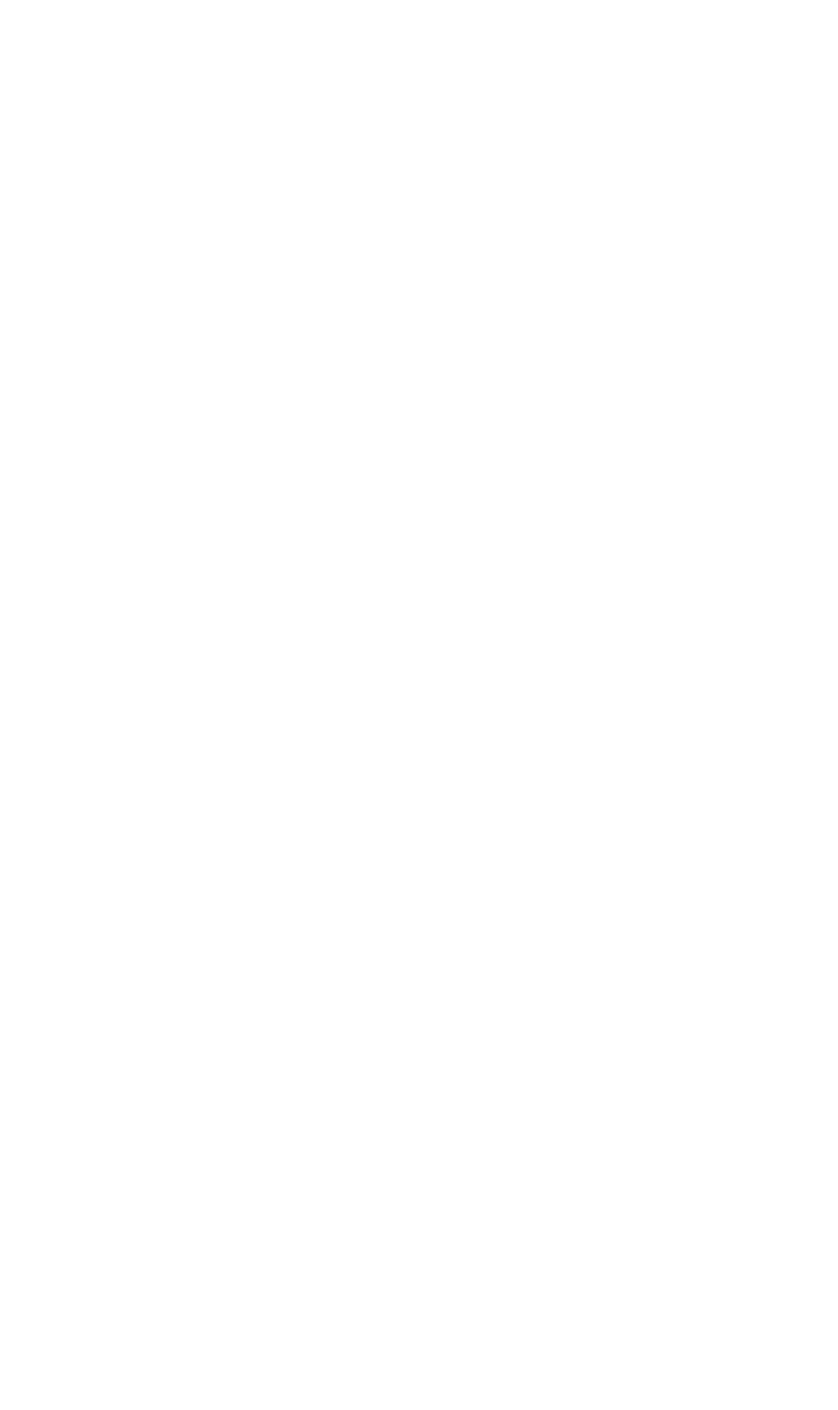
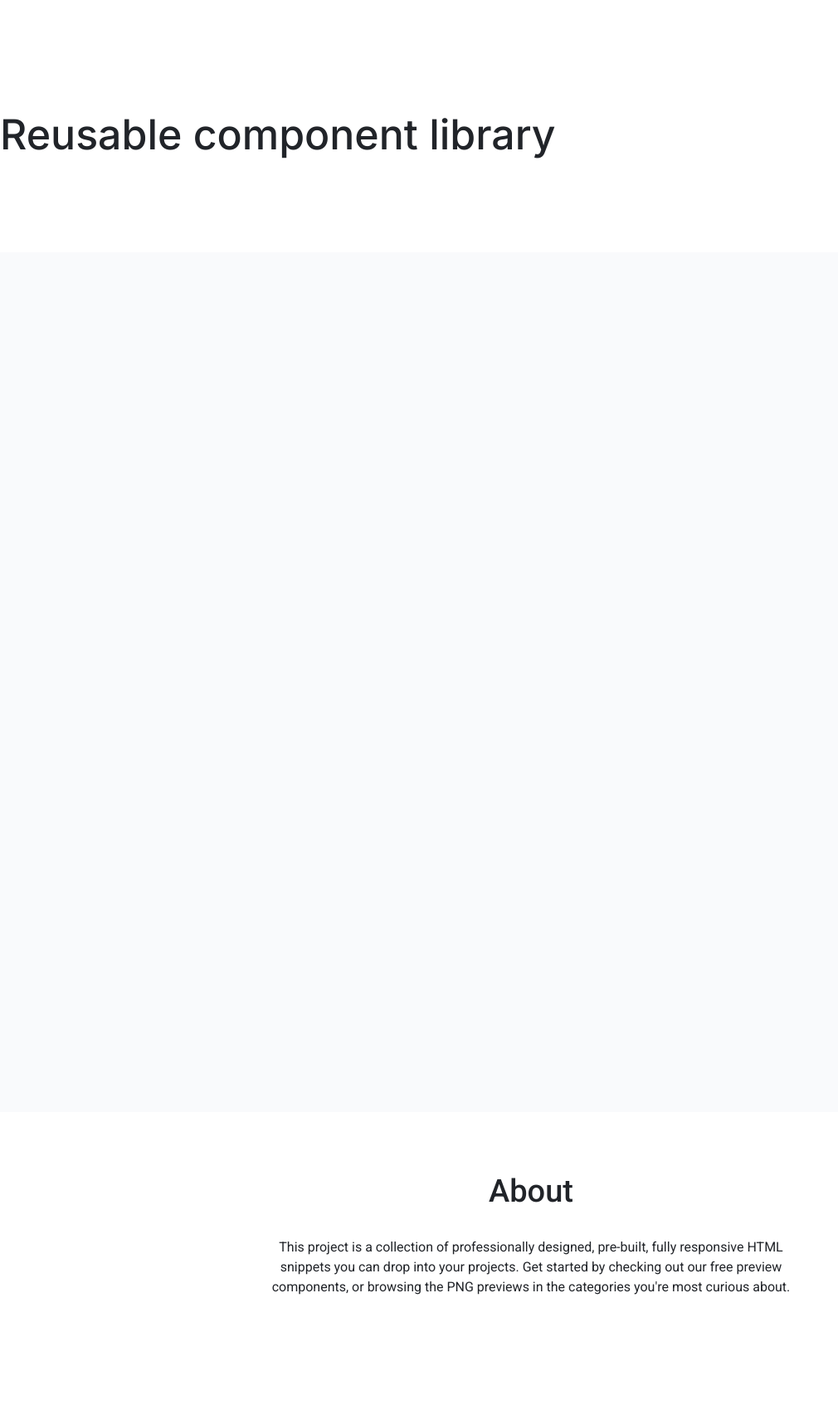
Before and after one commit to js-tasks-ru/htmlcss-20250313_zubr, a website: page index.html in a window 1280 px wide. Shown: the whole page at 83% size, without its empty margins (0-1010 px from the left). Before the commit the page ends 800 px from the top, so only its background shows below. Drawn offline with Linux system fonts and the light colour scheme.

Commit message:
Add main page

```diff
--- a/assets/css/main.css
+++ b/assets/css/main.css
@@ -1,5 +1,10 @@
 @import './modern-normalize.css';
 @import '../fonts/fonts.css';
+
+@import '../../components/footer/footer.css';
+@import '../../components/header/header.css';
+@import '../../components/main/main.css';
+@import '../../components/page/page.css';
 
 :root {
     --white: #ffffff;
--- a/assets/fonts/fonts.css
+++ b/assets/fonts/fonts.css
@@ -1 +1,2 @@
 @import url('https://fonts.googleapis.com/css2?family=Roboto:ital,wght@0,100;0,300;0,400;0,500;0,700;0,900;1,100;1,300;1,400;1,500;1,700;1,900&display=swap');
+@import url('https://fonts.googleapis.com/css2?family=Inter:ital,opsz,wght@0,14..32,100..900;1,14..32,100..900&display=swap');
--- /dev/null
+++ b/components/footer/footer.css
@@ -0,0 +1,26 @@
+.footer {
+    display: flex;
+    flex-direction: column;
+    align-items: center;
+    font-family: 'Inter', sans-serif;
+    font-style: normal;
+    color: var(--black);
+    padding: 71px 0 136px;
+}
+
+.footer__title {
+    font-weight: 500;
+    font-size: 38px;
+    line-height: 48px;
+    color: var(--black);
+    margin: 0 0 32px;
+}
+
+.footer__text {
+    font-weight: 400;
+    font-size: 16px;
+    line-height: 24px;
+    text-align: center;
+    max-width: 640px;
+    margin: 0 auto;
+}
--- /dev/null
+++ b/components/header/header.css
@@ -0,0 +1,13 @@
+.header {
+    padding: 96px 0 77px;
+    background-color: var(--white);
+}
+
+.header__title {
+    font-family: 'Inter', sans-serif;
+    font-style: normal;
+    font-weight: 500;
+    font-size: 50px;
+    line-height: 64px;
+    color: var(--black);
+}
--- /dev/null
+++ b/components/main/main.css
@@ -0,0 +1,4 @@
+.main {
+    background-color: #F9FAFC;
+    min-height: 1036px;
+}
--- /dev/null
+++ b/components/page/page.css
@@ -0,0 +1,3 @@
+.page {
+
+}
--- a/index.html
+++ b/index.html
@@ -2,9 +2,24 @@
 <!-- Главная страница -->
 <html lang="ru">
     <head>
+        <meta charset="UTF-8">
+        <title>Reusable component library</title>
         <link rel="stylesheet" href="./assets/css/main.css">
     </head>
     <body>
-
+        <div class="page">
+            <header class="header">
+                <h1 class="header__title">Reusable component library</h1>
+            </header>
+            <main class="main"></main>
+            <footer class="footer">
+                <h2 class="footer__title">About</h2>
+                <p class="footer__text">
+                    This project is a collection of professionally designed, pre-built, fully responsive HTML snippets
+                    you can drop into your projects. Get started by checking out our free preview components,
+                    or browsing the PNG previews in the categories you're most curious about.
+                </p>
+            </footer>
+        </div>
     </body>
 </html>
```
